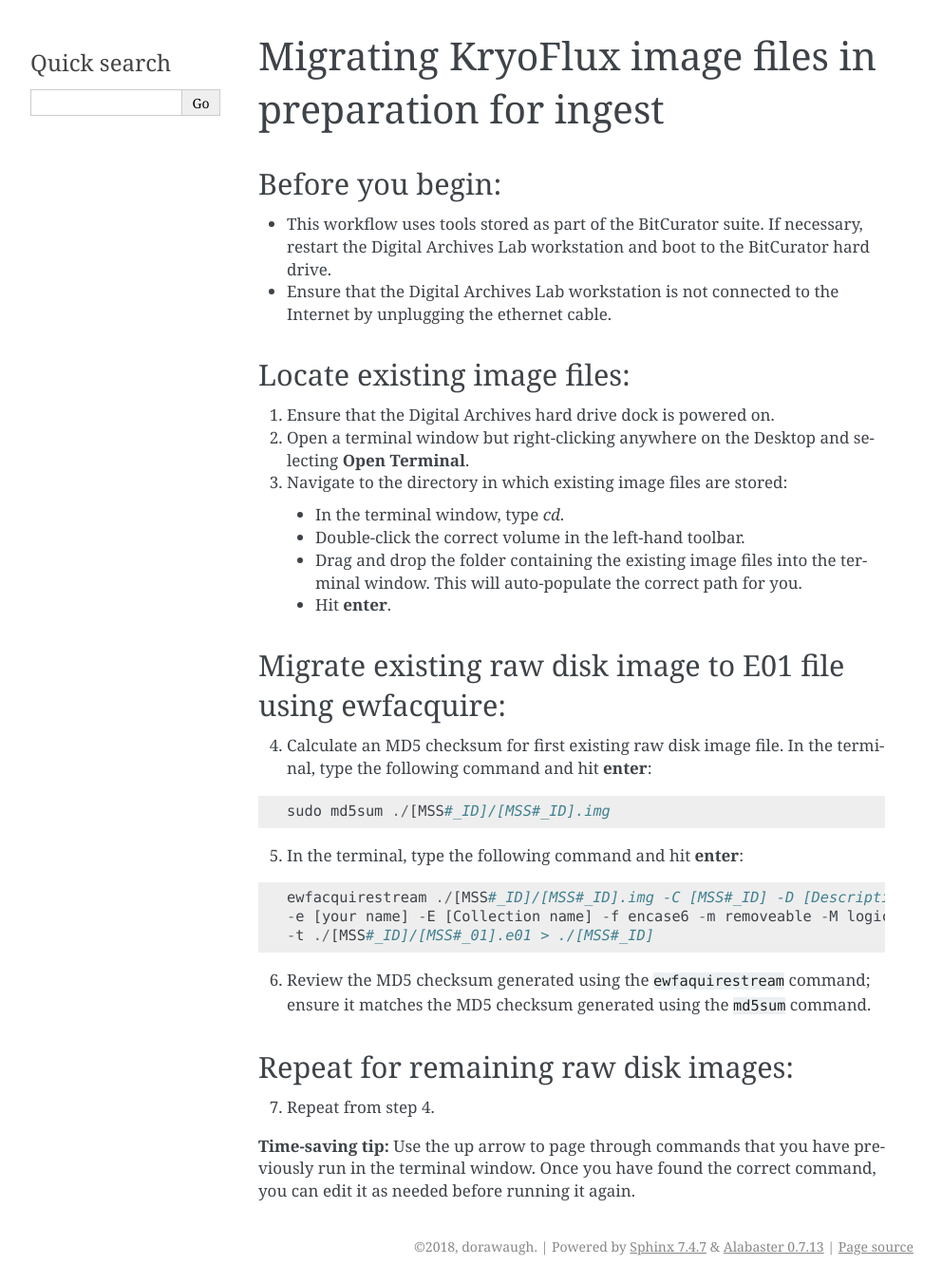
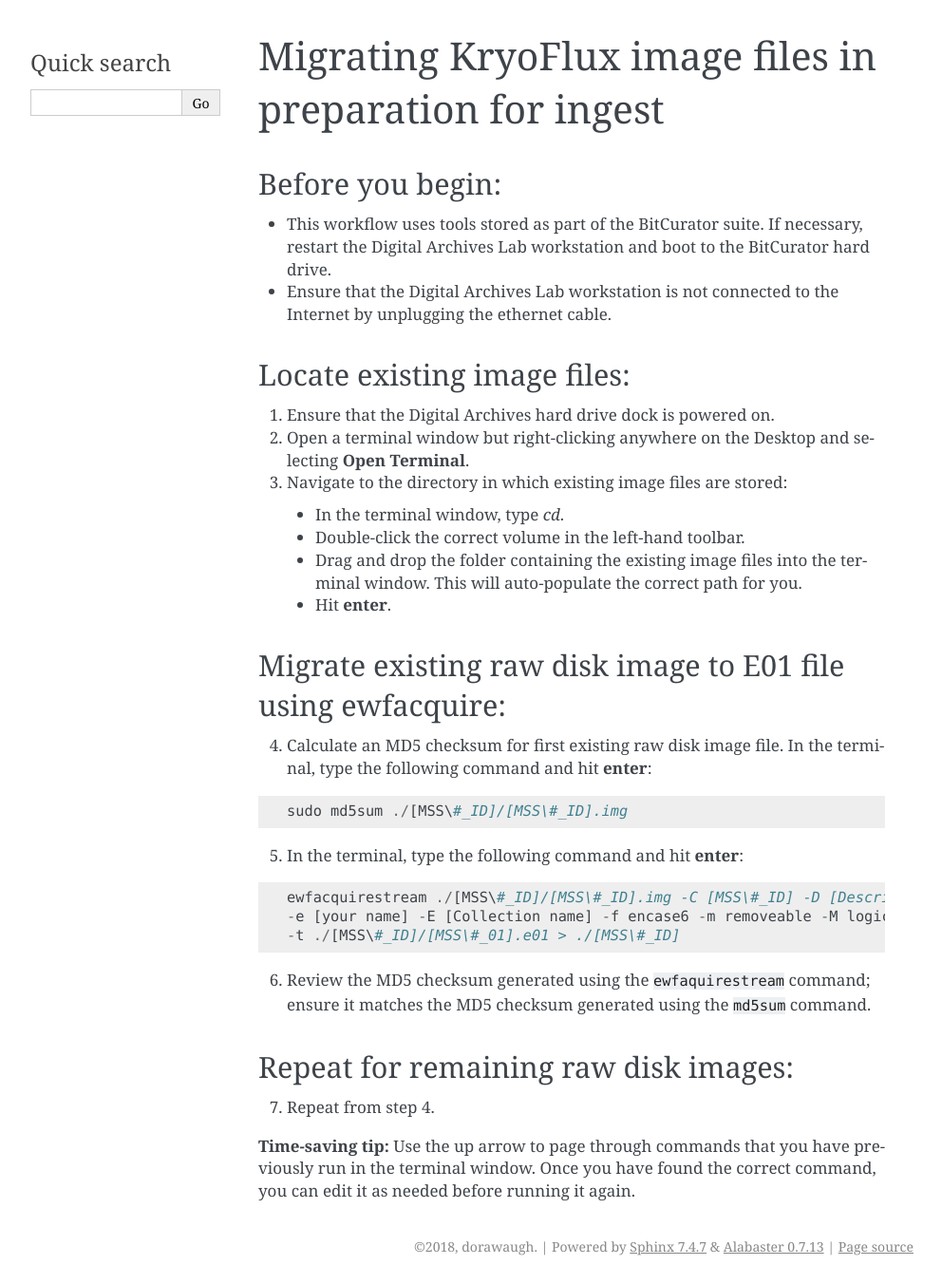
Before and after one commit to bedwards254/born-digital-bootcamp, a Sphinx documentation site: the page built from docs/img_migration.rst, in a window 1280 px wide. Shown: the whole page at 95% size, without its empty margins (148-1140 px from the left). Built offline with Sphinx 7.4.7, drawn with Linux system fonts in a browser that asks for light colours.

Commit message:
Escapes hash character in MSS IDs

```diff
--- a/docs/img_migration.rst
+++ b/docs/img_migration.rst
@@ -30,16 +30,16 @@ Migrate existing raw disk image to E01 file using ewfacquire:
 
 ::
 
-  sudo md5sum ./[MSS#_ID]/[MSS#_ID].img
+  sudo md5sum ./[MSS\#_ID]/[MSS\#_ID].img
 
 
 5. In the terminal, type the following command and hit **enter**:
 
 ::
 
-  ewfacquirestream ./[MSS#_ID]/[MSS#_ID].img -C [MSS#_ID] -D [Description of media]
-  -e [your name] -E [Collection name] -f encase6 -m removeable -M logical -l log_[MSS#_ID]
-  -t ./[MSS#_ID]/[MSS#_01].e01 > ./[MSS#_ID]
+  ewfacquirestream ./[MSS\#_ID]/[MSS\#_ID].img -C [MSS\#_ID] -D [Description of media]
+  -e [your name] -E [Collection name] -f encase6 -m removeable -M logical -l log_[MSS\#_ID]
+  -t ./[MSS\#_ID]/[MSS\#_01].e01 > ./[MSS\#_ID]
 
 6. Review the MD5 checksum generated using the ``ewfaquirestream`` command; ensure it matches the MD5 checksum generated using the ``md5sum`` command.
 
```
